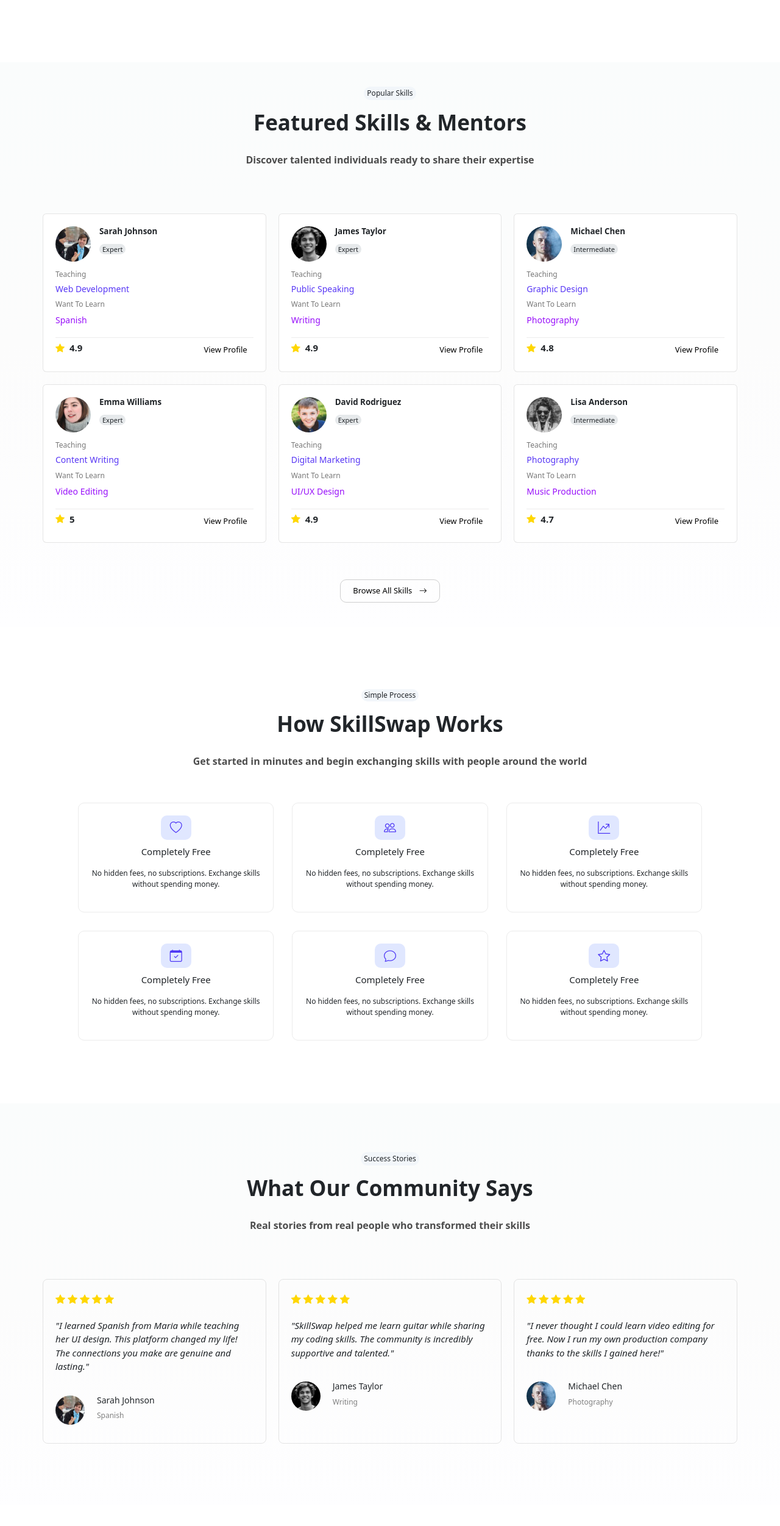
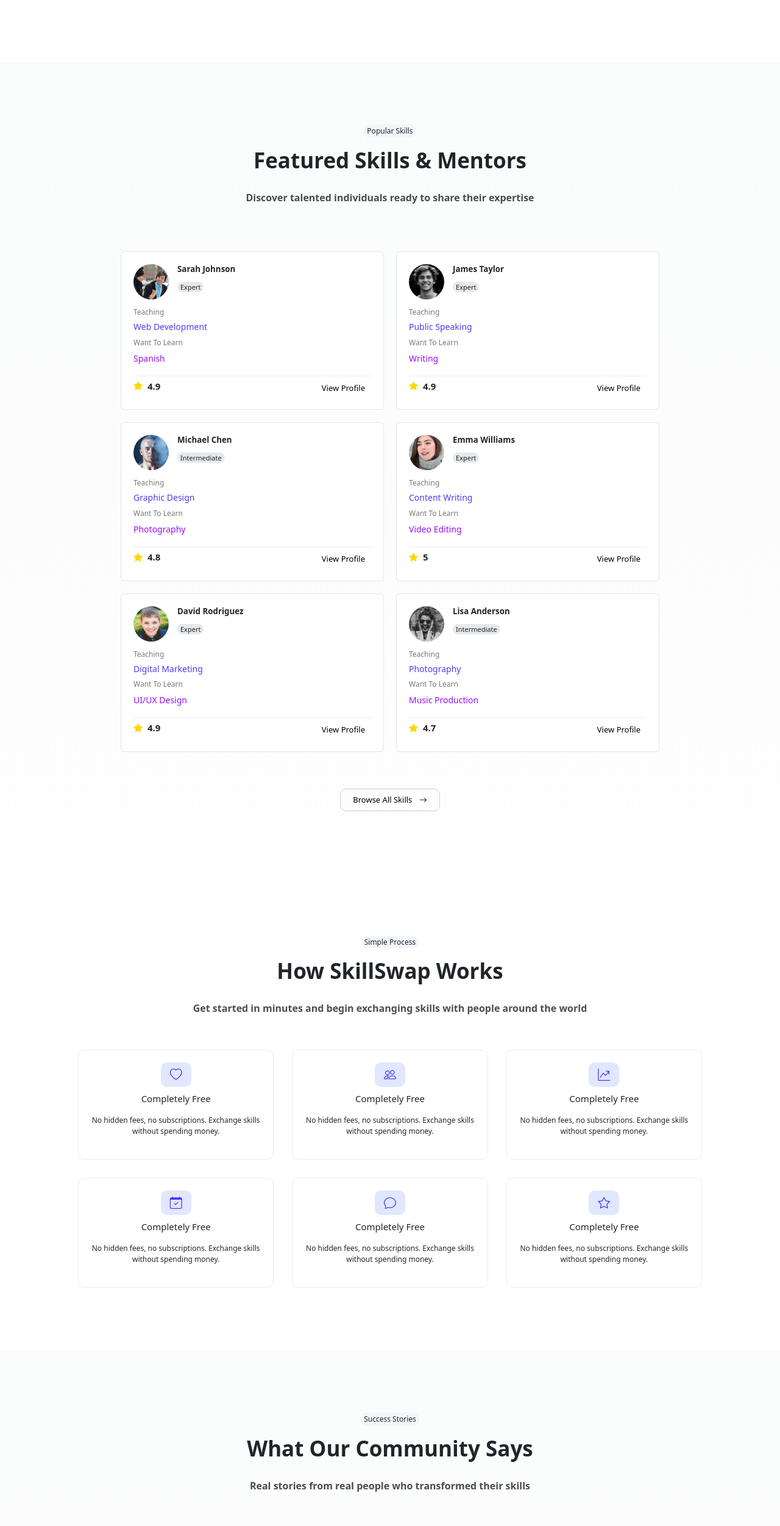
Before and after one commit to dilshad-mk/skill-swap, a React (Vite) app: page / in a window 1280 px wide. Shown: the part 1402-3904 px from the top of the page at 61% size. Before the commit the page ends 3869 px from the top, so only its background shows below. Built offline with nearby package versions, Linux system fonts and the light colour scheme.

Commit message:
new sections added

```diff
--- a/src/components/Skills_mentors.css
+++ b/src/components/Skills_mentors.css
@@ -11,7 +11,7 @@
   #fcfcfc 50%,
   #fefeff 100%
 );
-padding: 40px 0px;
+ padding: 8% 10%;
 
 }
 /* text part  */
@@ -33,6 +33,7 @@
     font-weight: 600;
     color: rgba(16, 16, 16, 0.747);
     margin-top: 20px;
+
 }
 .text-Part h1{
     font-size: 35px;
--- a/src/components/Testimonial.css
+++ b/src/components/Testimonial.css
@@ -11,8 +11,7 @@
   #fcfcfc 50%,
   #fefeff 100%
 );
-padding: 80px 0px;
-width: 100vw;
+ padding: 8% 10%;
 
 }
 /* text part  */
@@ -48,7 +47,7 @@
   grid-template-rows: auto;
   gap:20px ;
   overflow: hidden;
-  padding: 20px 70px ;
+  /* padding: 20px 70px ; */
 
 }
 /* card layout styling */
```
